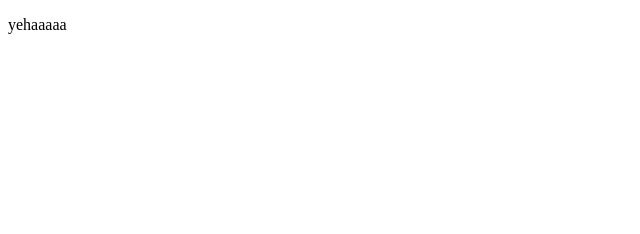
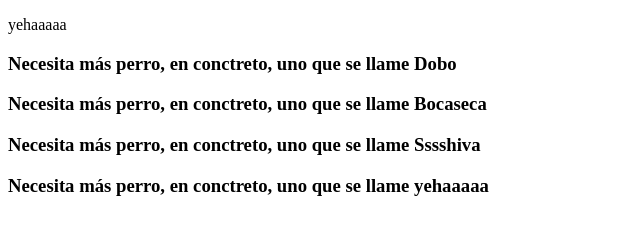
Before and after one commit to airchus/portfolio, a website: page index.html in a window 1280 px wide. Shown: the whole page, without its empty margins (0-640 px from the left). Drawn offline with Linux system fonts and the light colour scheme; files that its build step writes are made by us from their sources; files whose address does not match are found by name.

Commit message:
vue component example

```diff
--- a/index.html
+++ b/index.html
@@ -19,6 +19,10 @@
 
   <div id="app">
     <p>{{ message }}</p>
+    <perro nombre_perro="Dobo"></perro>
+    <perro nombre_perro="Bocaseca"></perro>
+    <perro nombre_perro="Sssshiva"></perro>
+    <perro v-bind:nombre_perro="message"></perro>
   </div>
 
 
--- a/public/js/main.js
+++ b/public/js/main.js
@@ -1,3 +1,12 @@
+
+
+Vue.component('perro', {
+  props: ['nombre_perro'],
+  template: '<h3>Necesita más perro, en conctreto, uno que se llame {{ nombre_perro }}</h3>'
+})
+
+
+// Vue app
 var app = new Vue({
   el: '#app',
   data: {
```
